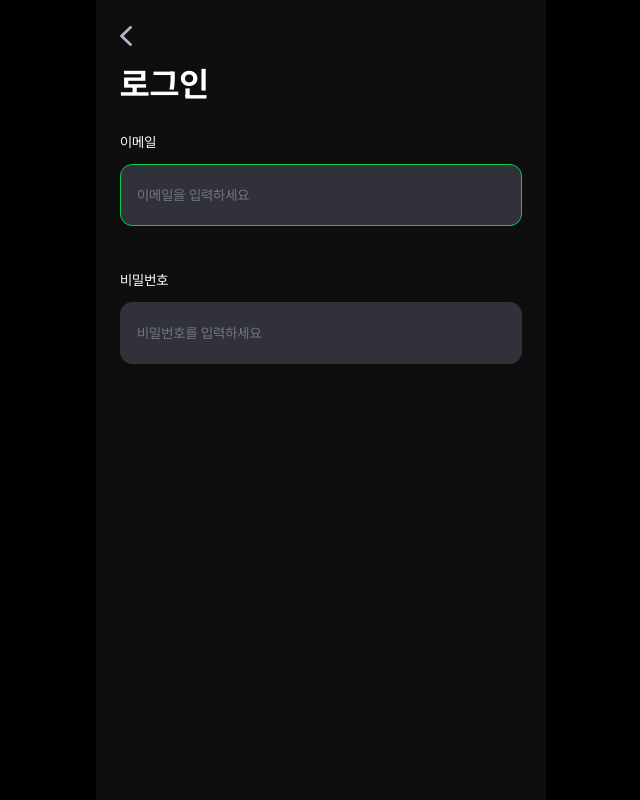
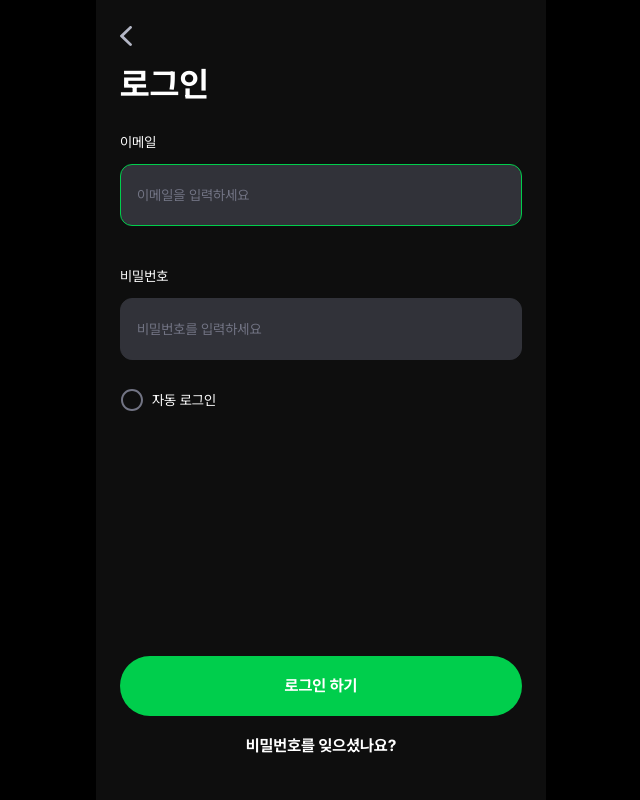
Before and after one commit to Team-Frolog/Frolog_Web, a Next.js app: page /login in a window 1280 px wide. Shown: the whole page, without its empty margins (319-959 px from the left). Built offline with nearby package versions, Linux system fonts and the light colour scheme.

Commit message:
[Feat/#21]: 로그인 폼 구현

```diff
--- /dev/null
+++ b/src/app/(FormLayout)/find-password/page.tsx
@@ -0,0 +1,7 @@
+import React from 'react';
+
+function FindPasswordPage() {
+  return <div>비밀번호 찾기 페이지</div>;
+}
+
+export default FindPasswordPage;
--- a/src/app/(FormLayout)/landing/page.tsx
+++ b/src/app/(FormLayout)/landing/page.tsx
@@ -16,7 +16,11 @@ function LandingPage() {
         <br />
         나갈 시간
       </BigTitle>
-      <ButtonWithText btnText='로그인 하기' route='/login' disabled={false}>
+      <ButtonWithText
+        btnText='로그인 하기'
+        route={PAGES.LOGIN}
+        disabled={false}
+      >
         <div className='flex gap-[6px]'>
           <span className='text-body_lg text-gray-400'>우리 초면인가요?</span>
           <Link
--- a/src/app/(FormLayout)/login/page.tsx
+++ b/src/app/(FormLayout)/login/page.tsx
@@ -1,7 +1,11 @@
 'use client';
 
+import ButtonWithText from '@/components/common/button/ButtonWithText';
+import CheckButton from '@/components/common/button/CheckButton';
 import FormInput from '@/components/common/form/FormInput';
-import React from 'react';
+import { PAGES } from '@/constants/pageConfig';
+import Link from 'next/link';
+import React, { useState } from 'react';
 import { FormProvider, useForm } from 'react-hook-form';
 
 interface ILoginForm {
@@ -10,6 +14,7 @@ interface ILoginForm {
 }
 
 function LoginPage() {
+  const [isSaved, setIsSaved] = useState<boolean>(false);
   const methods = useForm<ILoginForm>({
     mode: 'onSubmit',
     defaultValues: {
@@ -19,7 +24,6 @@ function LoginPage() {
   });
 
   const {
-    handleSubmit,
     register,
     formState: { errors },
   } = methods;
@@ -30,8 +34,9 @@ function LoginPage() {
 
   return (
     <FormProvider {...methods}>
-      <form className='h-full' onSubmit={handleSubmit(handleLogin)}>
-        <div className='flex flex-col gap-[36px]'>
+      <form className='flex h-full flex-col justify-between'>
+        <div className='flex flex-col gap-[20px]'>
+          <div className='flex flex-col gap-[32px]'>
             <FormInput
               autoFocus
               type='email'
@@ -61,6 +66,28 @@ function LoginPage() {
               })}
             />
           </div>
+          <div
+            className='flex items-center gap-[8px]'
+            onClick={() => setIsSaved((prev) => !prev)}
+          >
+            <CheckButton isChecked={isSaved} />
+            <span className='cursor-default text-body_md'>자동 로그인</span>
+          </div>
+        </div>
+        <ButtonWithText
+          btnText='로그인 하기'
+          route='/login'
+          disabled={false}
+          btnType='button'
+          onClick={handleLogin}
+        >
+          <Link
+            href={PAGES.FIND_PASSWORD}
+            className='text-body_lg_bold text-white'
+          >
+            비밀번호를 잊으셨나요?
+          </Link>
+        </ButtonWithText>
       </form>
     </FormProvider>
   );
--- a/src/components/common/button/ButtonWithText.tsx
+++ b/src/components/common/button/ButtonWithText.tsx
@@ -1,19 +1,36 @@
 import React from 'react';
 import LinkButton from './LinkButton';
+import Button from './Button';
 
 interface Props {
   btnText: string;
   children: React.ReactNode;
   route: string;
   disabled: boolean;
+  btnType?: 'button' | 'link';
+  onClick?: () => void;
 }
 
-function ButtonWithText({ children, btnText, route, disabled }: Props) {
+function ButtonWithText({
+  children,
+  btnText,
+  route,
+  disabled,
+  btnType = 'link',
+  onClick,
+}: Props) {
   return (
     <div className='flex h-[120px] flex-col'>
-      <LinkButton disabled={disabled} route={route}>
-        {btnText}
-      </LinkButton>
+      {btnType === 'button' ? (
+        <Button type='button' onClick={onClick}>
+          {btnText}
+        </Button>
+      ) : (
+        <LinkButton disabled={disabled} route={route}>
+          {btnText}
+        </LinkButton>
+      )}
+
       <div className='flex w-full flex-1 items-center justify-center'>
         {children}
       </div>
--- /dev/null
+++ b/src/components/common/button/CheckButton.tsx
@@ -0,0 +1,26 @@
+import { ICONS } from '@/constants/icons';
+import Image from 'next/image';
+import React from 'react';
+
+interface Props extends React.ButtonHTMLAttributes<HTMLButtonElement> {
+  isChecked: boolean;
+}
+
+function CheckButton({ isChecked, ...props }: Props) {
+  return (
+    <button type='button' className='h-[24px] w-[24px]' {...props}>
+      <Image
+        src={
+          isChecked
+            ? ICONS.common.check.circle_checked
+            : ICONS.common.check.circle_unchecked
+        }
+        alt='check'
+        width={24}
+        height={24}
+      />
+    </button>
+  );
+}
+
+export default CheckButton;
--- a/src/components/joinPage/step1/CheckAllItem.tsx
+++ b/src/components/joinPage/step1/CheckAllItem.tsx
@@ -1,8 +1,7 @@
 'use client';
 
-import { ICONS } from '@/constants/icons';
+import CheckButton from '@/components/common/button/CheckButton';
 import { consentsKeys } from '@/data/joinForm';
-import Image from 'next/image';
 import React from 'react';
 import { useFormContext } from 'react-hook-form';
 
@@ -16,19 +15,7 @@ function CheckAllItem() {
 
   return (
     <div className='flex gap-[12px]' onClick={handleAllAgree}>
-      <button type='button'>
-        <Image
-          src={
-            isAllAgree
-              ? ICONS.common.check.circle_checked
-              : ICONS.common.check.circle_unchecked
-          }
-          alt='check'
-          width={24}
-          height={24}
-        />
-      </button>
-
+      <CheckButton isChecked={isAllAgree} />
       <span className='cursor-default text-body_lg_bold'>
         네, 모두 동의합니다.
       </span>
--- a/src/components/joinPage/step1/CheckItem.tsx
+++ b/src/components/joinPage/step1/CheckItem.tsx
@@ -1,12 +1,11 @@
 'use client';
 
-import { ICONS } from '@/constants/icons';
 import { ITerms } from '@/data/terms';
-import Image from 'next/image';
 import React, { useState } from 'react';
 import { useFormContext } from 'react-hook-form';
 import TermsPopUp from './TermsPopUp';
 import { AnimatePresence } from 'framer-motion';
+import CheckButton from '@/components/common/button/CheckButton';
 
 interface Props {
   termsData: ITerms;
@@ -23,18 +22,7 @@ function CheckItem({ termsData }: Props) {
         className='flex gap-[12px]'
         onClick={() => setValue(`consents.${termsData.name}.given`, !isChecked)}
       >
-        <button type='button' className='h-[24px] w-[24px]'>
-          <Image
-            src={
-              isChecked
-                ? ICONS.common.check.circle_checked
-                : ICONS.common.check.circle_unchecked
-            }
-            alt='check'
-            width={24}
-            height={24}
-          />
-        </button>
+        <CheckButton isChecked={isChecked} />
         <span className='flex-1 cursor-default text-body_lg_bold'>
           {termsData.label}
         </span>
--- a/src/constants/pageConfig.ts
+++ b/src/constants/pageConfig.ts
@@ -18,6 +18,7 @@ export const PAGES: IPages = {
   JOIN: '/join',
   JOIN_FINISH: '/join/finish',
   LOGIN: '/login',
+  FIND_PASSWORD: '/find-password',
 } as const;
 
 export const PAGE_CONFIG: IPageConfig = {
```
Lines whose indentation alone changed are shown as unchanged.
